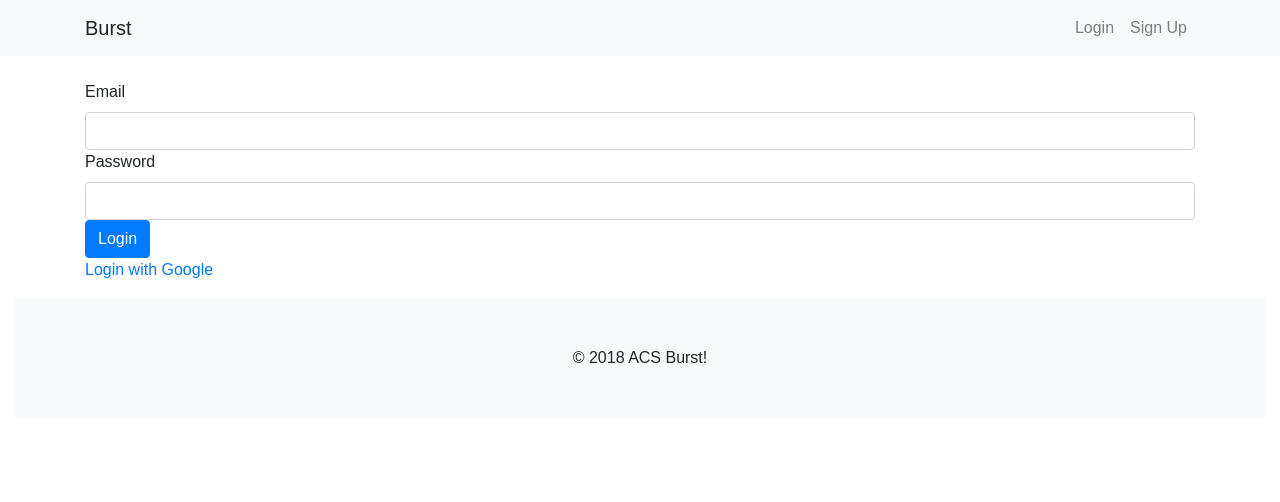
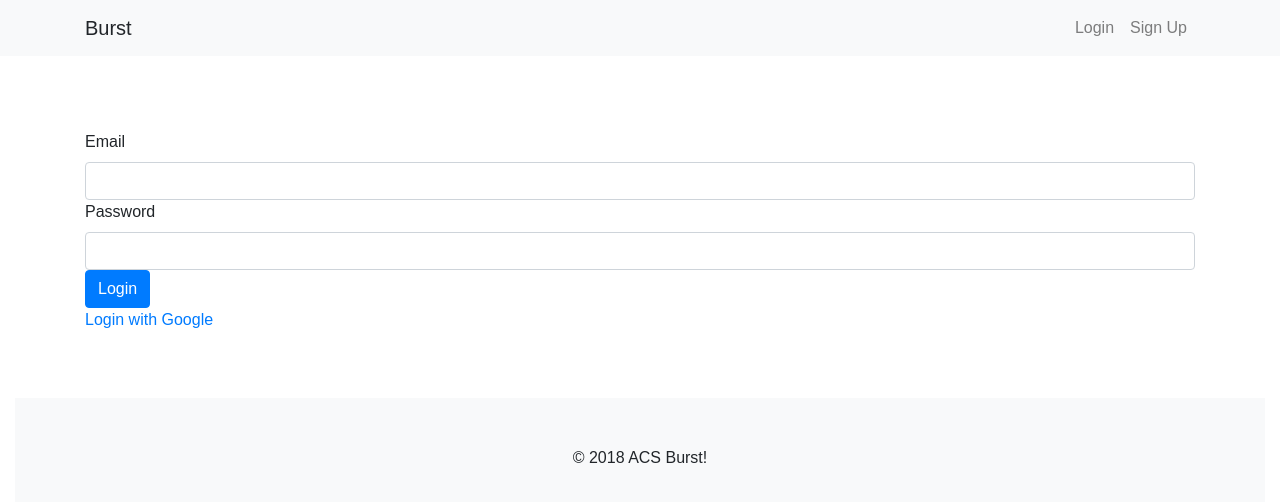
Before and after one commit to acs-capstone/Burst, a React (Create React App) app in the folder client/: page /news in a window 1280 px wide. Shown: the top 502 px of the page. Built offline with nearby package versions, Linux system fonts and the light colour scheme; no server answers.

Commit message:
Fixes navbar overlap and other CSS

```diff
--- a/client/src/App.js
+++ b/client/src/App.js
@@ -10,7 +10,9 @@ class App extends Component {
     return (
       <div className="container-fluid">
         <Navbar />
-        <Routes />
+        <div className="content">
+          <Routes />
+        </div>
         <footer className="py-5 bg-light">
           <div className="container">
             <p className="m-0 text-center">&copy; 2018 ACS Burst!</p>
--- a/client/src/components/AllArticles.js
+++ b/client/src/components/AllArticles.js
@@ -43,7 +43,7 @@ class AllArticles extends Component {
       <div className="container">
         <div className="row">
           <div className="col-lg-11">
-            All Articles
+            <h4>Your Articles</h4>
             <ArticleList
               user={this.props.user}
               articles={this.props.articles}
--- a/client/src/components/Article.js
+++ b/client/src/components/Article.js
@@ -9,14 +9,14 @@ const Article = props => {
         <img
           className="mr-3 .img-thumbnail img-small img-fluid"
           src={article.urlToImage}
-          //  || default URL?
+          //  || default imageURL?
           alt=""
         />
         <div className="media-body">
           {article.out ?
-            <div className="p-3 mb-2 bg-danger text-white">
+            <span className="badge badge-danger">
               Burst Your Bubble!
-            </div>
+            </span>
             : null
           }
           <a href={article.url}>
--- a/client/src/index.css
+++ b/client/src/index.css
@@ -7,3 +7,8 @@ body {
 .img-small {
   width: 100px;
 }
+
+.content {
+  padding: 50px;
+
+}
```
